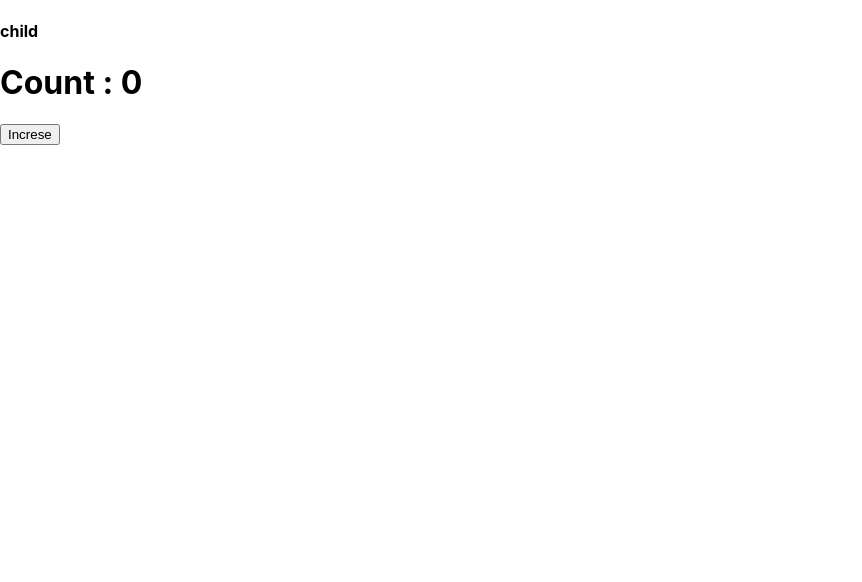
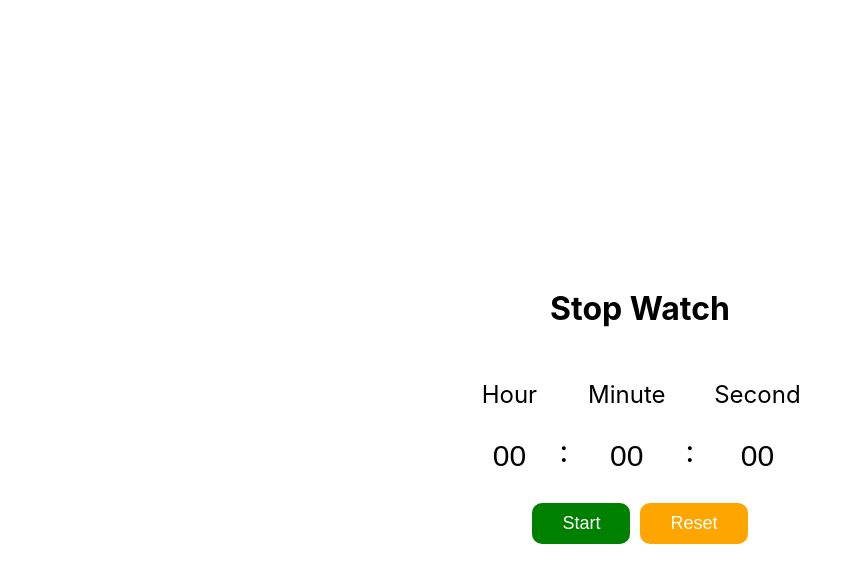
Before and after one commit to Srushtipatel14/Learning, a React (Create React App) app in the folder frontend/: page / in a window 1280 px wide. Shown: the top 582 px of the page, without its empty margins (0-862 px from the left). Built offline with nearby package versions, Linux system fonts and the light colour scheme.

Commit message:
stop watch component done

```diff
--- /dev/null
+++ b/frontend/src/App.css
@@ -0,0 +1,67 @@
+.container{
+    width: 100%;
+    height: 100vh;
+    display: flex;
+    justify-content: center;
+    align-items: center;
+    flex-direction: column;
+}
+
+.heading{
+    font-size: 32px;
+    font-weight: bold;
+    margin-bottom: 20px;
+}
+
+.parent{
+    display: flex;
+    gap:20px
+}
+
+.time{
+    display: flex;
+    justify-content: center;
+    align-items: center;
+    flex-direction: column;
+}
+
+.time label{
+    font-size: 24px;
+    margin-bottom: 20px;
+}
+.time input{
+    padding: 10px;
+    width: 40px;
+    text-align: center;
+    font-size: 30px;
+    border: none;
+}
+
+input::-webkit-inner-spin-button,
+input::-webkit-outer-spin-button{
+    -webkit-appearance: none;
+    margin: 0;
+}
+
+.div_btn{
+    display: flex;
+    gap: 10px;
+    margin-top: 20px;
+}
+.div_btn button{
+    padding: 10px 30px;
+    border: none;
+    border-radius: 10px;
+    color: #fff;
+    font-size: 18px;
+}
+
+.start{
+    background-color: green;
+}
+.stop{
+    background-color: red;
+}
+.reset{
+    background-color: orange;
+}
--- a/frontend/src/App.js
+++ b/frontend/src/App.js
@@ -1,31 +1,8 @@
-import React, { useCallback, useMemo, useState } from 'react'
-
-const Child = React.memo((data) => {
-  console.log("child render",data.data.name)
+import Countdown from "./Components/countdown"
+import "./App.css"
+const App = () => {
   return (
-    <h4>child</h4>
-  )
-})
-
-const App = () => {
-  const [count, setCount] = useState(0);
-
-  const handleClick = () => {
-    setCount((prev) => prev + 1)
-  }
-
-  const dataVal=useMemo(()=>{
-    return {
-      name:"situ"
-    }
-  },[])
-
-  return (
-    <div>
-      <Child data={dataVal} />
-      <h1>Count : {count}</h1>
-      <button onClick={handleClick}>Increse</button>
-    </div>
+    <Countdown/>
   )
 }
 
--- /dev/null
+++ b/frontend/src/Components/countdown.js
@@ -0,0 +1,140 @@
+import React, { useRef, useState } from "react";
+
+const Countdown = () => {
+    const [formData, setFormData] = useState({ hour: '', minute: '', second: '' });
+    const [status, setStatus] = useState(false);
+    const [activeField, setActiveField] = useState(null);
+    const timeRef = useRef(null);
+
+    const formatTime = (data) => {
+        if (data === '' || data === null || data === undefined) {
+            return '00';
+        }
+        return String(data).padStart(2, '0')
+    }
+
+    const handleChange = (e) => {
+        const { name, value } = e.target;
+
+        if (value === '') {
+            setFormData((prev) => ({
+                ...prev,
+                [name]: value
+            }))
+            return;
+        }
+
+        const num = Number(value);
+
+        if (value >= 0 && value <= 99) {
+            setFormData((prev) => ({
+                ...prev,
+                [name]: num
+            }))
+        }
+
+
+    };
+
+    const startTimer = () => {
+        if (timeRef.current) return;
+        timeRef.current = setInterval(() => {
+            setFormData((prev) => {
+                let hour = Number(prev?.hour) || 0;
+                let minute = Number(prev?.minute) || 0;
+                let second = Number(prev?.second) || 0;
+
+                let totalTime = hour * 3600 + minute * 60 + second;
+                if (totalTime <= 0) {
+                    setStatus(false);
+                    clearInterval(timeRef.current);
+                    timeRef.current = null;
+                    setFormData({ hour: '', minute: '', second: "" })
+                    return;
+                }
+                setStatus(true)
+                totalTime--;
+                const hour1 = Math.floor((totalTime / 3600));
+                const minute1 = Math.floor((totalTime % 3600) / 60);
+                const second1 = totalTime % 60
+                return { hour: hour1, minute: minute1, second: second1 }
+            })
+        }, 1000)
+    }
+
+    const stopTimer = () => {
+        if (timeRef.current) {
+            setStatus(false)
+            clearInterval(timeRef.current)
+            timeRef.current = null;
+            return;
+        }
+    }
+
+    const resetTimer = () => {
+        stopTimer();
+        setFormData({ hour: '', minute: '', second: "" })
+    }
+
+    return (
+        <div className="container">
+            <div className="heading">
+                <p>Stop Watch</p>
+            </div>
+            <div className="parent">
+                <div className="time">
+                    <label>Hour</label>
+                    <input
+                        name="hour"
+                        onChange={handleChange}
+                        value={activeField !== 'hour' ? formatTime(formData?.hour) : formData?.hour}
+                        type="number"
+                        onFocus={() => setActiveField("hour")}
+                        onBlur={() => setActiveField(null)}
+                    />
+                </div>
+                <div style={{ display: "flex", justifyContent: "center", alignItems: 'center',marginTop:"40px",fontSize:"30px" }}>:</div>
+                <div className="time">
+                    <label>Minute</label>
+                    <input
+                        name="minute"
+                        onChange={handleChange}
+                        value={activeField !== 'minute' ? formatTime(formData?.minute) : formData?.minute}
+                        type="number"
+                        onFocus={() => setActiveField("minute")}
+                        onBlur={() => setActiveField(null)}
+                    />
+                </div>
+                <div style={{ display: "flex", justifyContent: "center", alignItems: 'center',marginTop:"40px",fontSize:"30px" }}>:</div>
+                <div className="time">
+                    <label>Second</label>
+                    <input
+                        name="second"
+                        onChange={handleChange}
+                        value={activeField !== 'second' ? formatTime(formData?.second) : formData?.second}
+                        type="number"
+                        onFocus={() => setActiveField("second")}
+                        onBlur={() => setActiveField(null)}
+                    />
+                </div>
+            </div>
+            <div className="div_btn">
+                {!status && (
+                    <button className="start" onClick={startTimer}>
+                        Start
+                    </button>
+                )}
+                {status && (
+                    <button className="stop" onClick={stopTimer}>
+                        Stop
+                    </button>
+                )}
+                <button className="reset" onClick={resetTimer}>
+                    Reset
+                </button>
+            </div>
+        </div>
+    );
+};
+
+export default Countdown;
```
